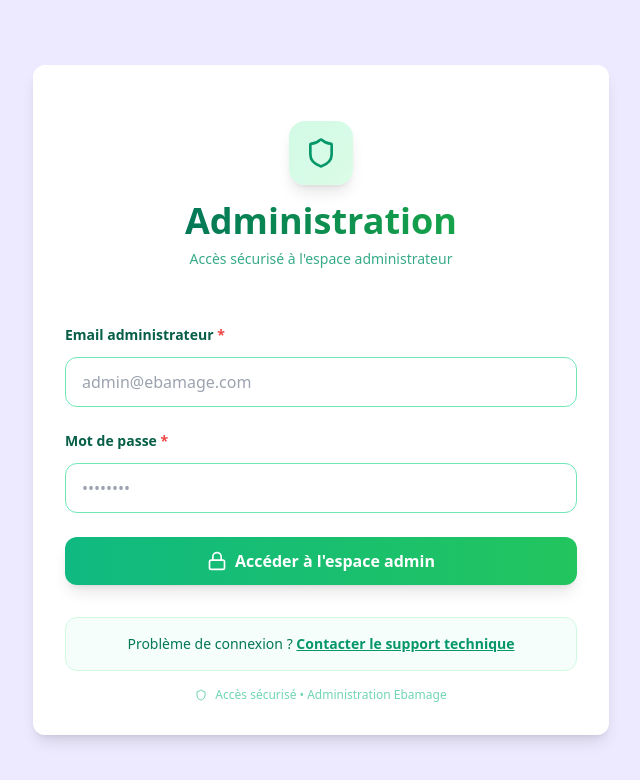
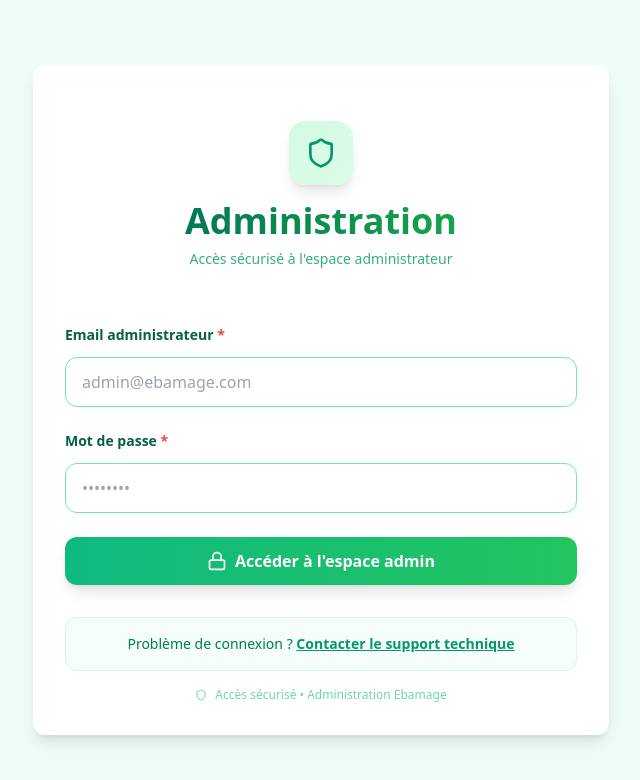
Before and after one commit to kouahodavid6/EbamageAdmin, a React (Vite) app: page /login in a window 1280 px wide. Shown: the top 780 px of the page, without its empty margins (319-959 px from the left). Built offline with nearby package versions, Linux system fonts and the light colour scheme.

Commit message:
changement de couleur dans ContainerForms

```diff
--- a/src/pages/Auth/components/ContainerForms.jsx
+++ b/src/pages/Auth/components/ContainerForms.jsx
@@ -2,7 +2,7 @@
 
 const ContainerForms = ({ children }) => {
     return(
-        <div className="min-h-screen bg-violet-100 flex items-center justify-center p-4">
+        <div className="min-h-screen bg-emerald-50 flex items-center justify-center p-4">
             <div className="bg-white rounded-xl shadow-lg p-8 w-full max-w-xl">
                 { children }
             </div>
```
